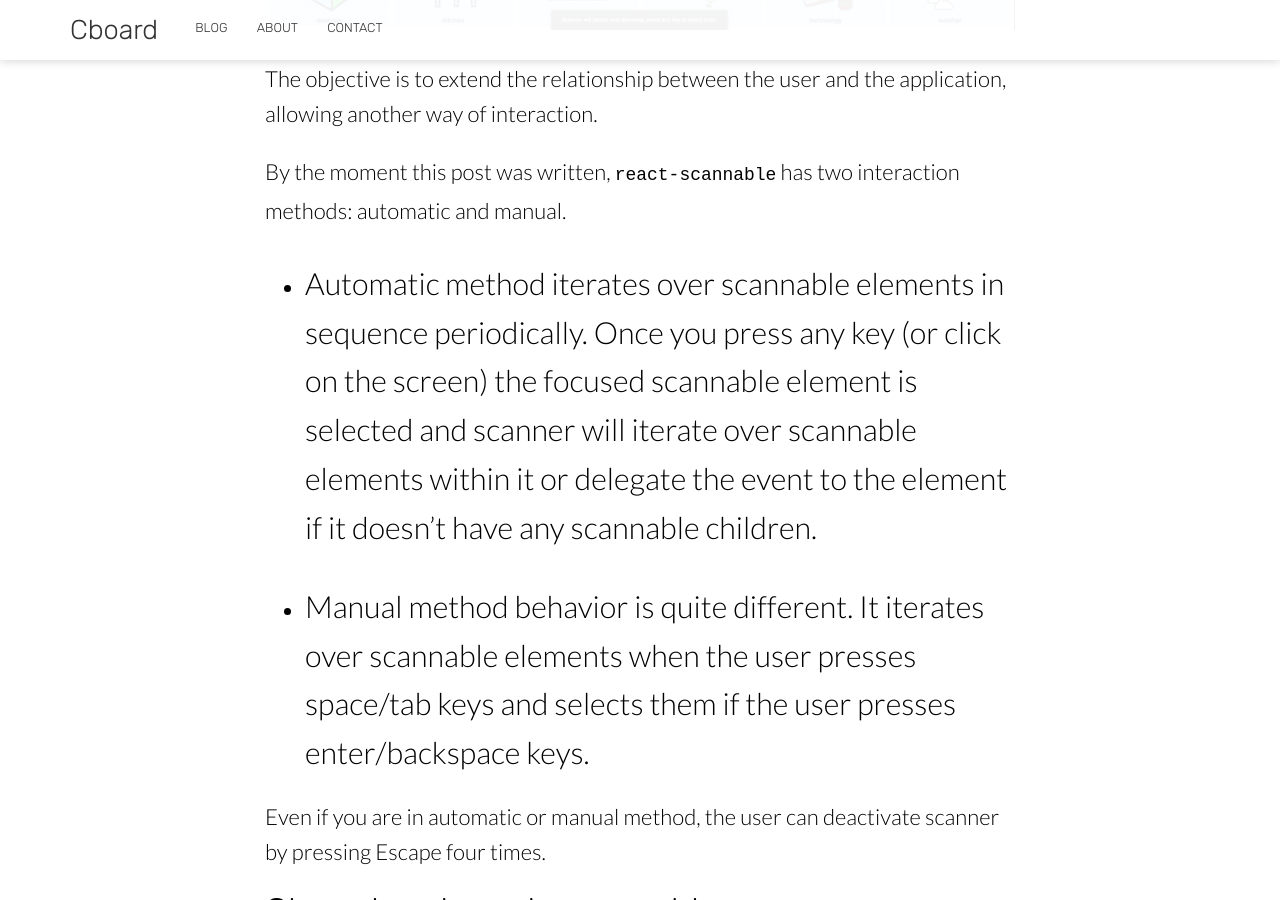
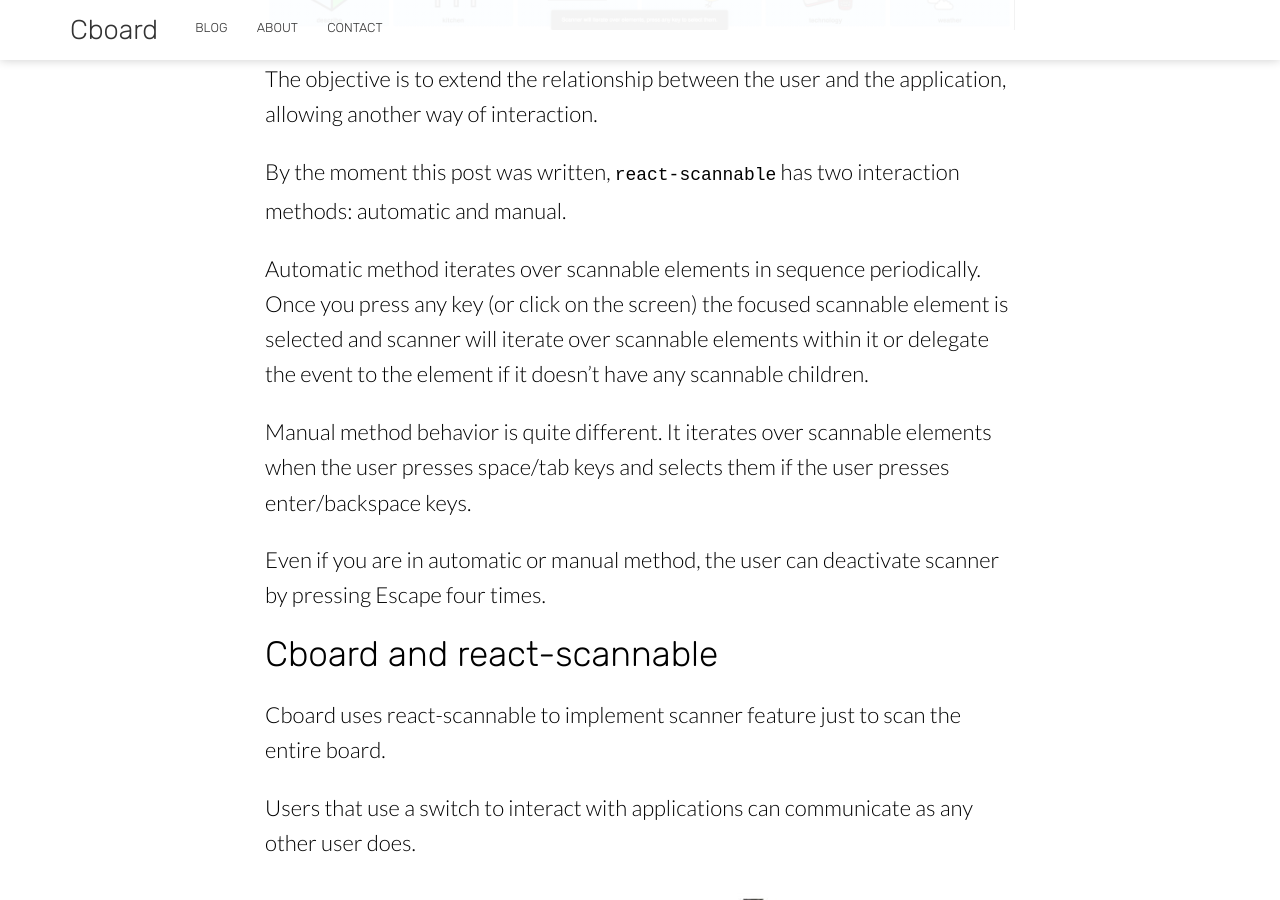
Before and after one commit to cboard-org/cboard-io, a Jekyll site: the page built from _posts/2018-09-14-scanning-feature-is-freed-to-the-community.md, in a window 1280 px wide and 900 px high, scrolled down 1923 px. Built offline with Jekyll 4.4.1, drawn with Linux system fonts in a browser that asks for light colours; nearby versions of some CDN libraries.

Commit message:
Removing items

```diff
--- a/_posts/2018-09-14-scanning-feature-is-freed-to-the-community.md
+++ b/_posts/2018-09-14-scanning-feature-is-freed-to-the-community.md
@@ -31,9 +31,9 @@
 
 By the moment this post was written, `react-scannable` has two interaction methods: automatic and manual.
 
-- Automatic method iterates over scannable elements in sequence periodically. Once you press any key (or click on the screen) the focused scannable element is selected and scanner will iterate over scannable elements within it or delegate the event to the element if it doesn’t have any scannable children.
+Automatic method iterates over scannable elements in sequence periodically. Once you press any key (or click on the screen) the focused scannable element is selected and scanner will iterate over scannable elements within it or delegate the event to the element if it doesn’t have any scannable children.
 
-- Manual method behavior is quite different. It iterates over scannable elements when the user presses space/tab keys and selects them if the user presses enter/backspace keys.
+Manual method behavior is quite different. It iterates over scannable elements when the user presses space/tab keys and selects them if the user presses enter/backspace keys.
 
 Even if you are in automatic or manual method, the user can deactivate scanner by pressing Escape four times.
 
```
